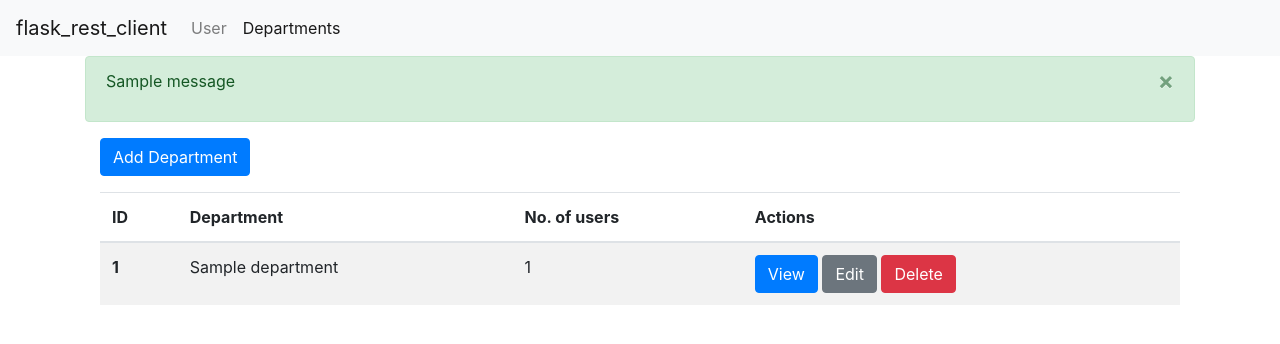
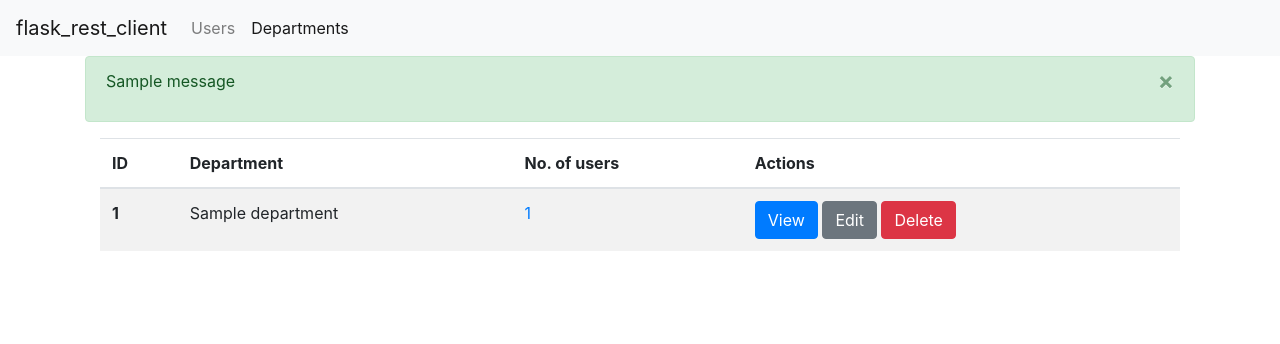
Before and after one commit to bwiessneth/flask_rest_client, a Python web app: template app/templates/department_list.html in a window 1280 px wide. Shown: the top 344 px of the page. Run offline with Jinja, Linux system fonts and the light colour scheme; the template is opened without the code that fills it: most values are stand-ins (such as "Sample title", 1, 10 or a date in 2020); one stand-in notice (Sample message) is shown; some libraries are stand-ins or nearby versions.

Commit message:
Referencing Users and Departments

```diff
--- a/app/templates/department_list.html
+++ b/app/templates/department_list.html
@@ -3,7 +3,9 @@
 
 {% block content %}
 <div class="container">
-	<a href="{{ url_for('department_create' )}}" class="btn btn-primary">Add Department</a>
+	{% if show_department_create %}
+	<a href="{{ url_for('department_create' )}}" class="btn btn-primary">Create Department</a>
+	{% endif %}
 
 	<table class="table table-striped" style="margin-top: 1em">
 		<thead>
@@ -19,7 +21,7 @@
 		<tr>
 			<th scope="row">{{ department.id }}</th>
 			<td>{{ department.name }}</td>
-			<td>{{ department.users|length }}</td>
+			<td><a href="{{ url_for('department_user_list', department_id = department.id )}}">{{ department.users|length }}</a></td>
 			<td>
 				<a href="{{ url_for('department', department_id = department.id )}}" class="btn btn-primary">View</a>
 				<a href="{{ url_for('department_update', department_id = department.id )}}" class="btn btn-secondary">Edit</a>
--- a/app/templates/page.html
+++ b/app/templates/page.html
@@ -25,7 +25,7 @@
 			<div class="collapse navbar-collapse" id="navbarNav">
 				<ul class="navbar-nav">
 					<li class="nav-item {% if active_page == 'user' %}active{% endif %}">
-						<a class="nav-link" href="{{ url_for('user_list')}}">User</a>
+						<a class="nav-link" href="{{ url_for('user_list')}}">Users</a>
 					</li>
 					<li class="nav-item {% if active_page == 'department' %}active{% endif %}">
 						<a class="nav-link" href="{{ url_for('department_list')}}">Departments</a>
@@ -34,8 +34,8 @@
 			</div>
 		</nav>
 
+		{% with messages = get_flashed_messages(with_categories=true) %}
 		<div class="container">
-		{% with messages = get_flashed_messages(with_categories=true) %}
 		{% if messages %}
 		{% for category, message in messages %}
 		<div class="alert alert-{{ category }} alert-dismissible fade show" role="alert">
@@ -46,8 +46,8 @@
 		</div>
 		{% endfor %}
 		{% endif %}
+		</div>
 		{% endwith %}
-		</div>
 
 		<div class="container" style="margin-top: 1em">
 		{% block content %}
--- a/app/templates/user_list.html
+++ b/app/templates/user_list.html
@@ -3,7 +3,9 @@
 
 {% block content %}
 <div class="container">
-	<a href="{{ url_for('user_create' )}}" class="btn btn-primary">Add User</a>
+	{% if show_user_create %}
+	<a href="{{ url_for('user_create' )}}" class="btn btn-primary">Create User</a>
+	{% endif %}
 
 	<table class="table table-striped" style="margin-top: 1em">
 		<thead>
```
Also changed, not shown: app/routes.py (+25 -7 lines).
